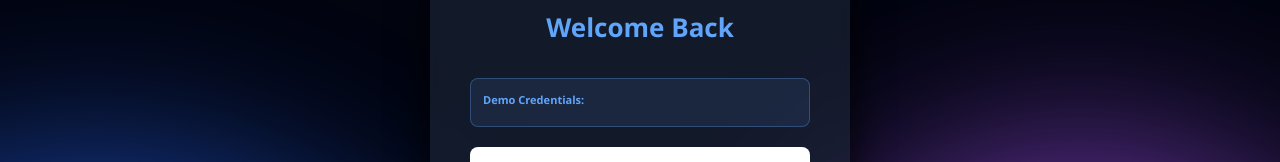
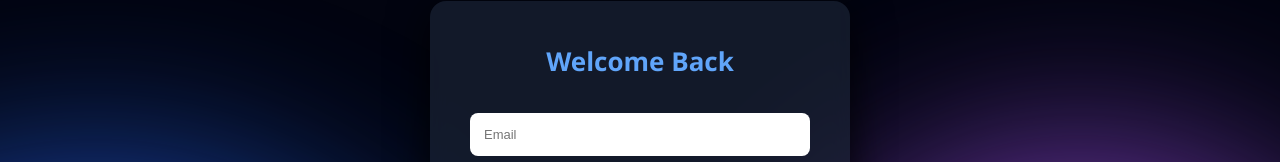
Before and after one commit to MitzMarqz/intranet-live, a React (Vite) app: page /login in a window 1280 px wide. Shown: the part 135-297 px from the top of the page. Built offline with nearby package versions, Linux system fonts and the light colour scheme.

Commit message:
removed creds

```diff
--- a/src/pages/Login.jsx
+++ b/src/pages/Login.jsx
@@ -167,21 +167,6 @@ export default function Login() {
           }}>
             <h2 style={{ color: '#60a5fa', marginBottom: '30px', fontSize: '2rem' }}>Welcome Back</h2>
 
-            {/* Demo Credentials Banner */}
-            <div style={{
-              background: 'rgba(96, 165, 250, 0.1)',
-              border: '1px solid rgba(96, 165, 250, 0.3)',
-              borderRadius: '8px',
-              padding: '12px',
-              marginBottom: '20px',
-              textAlign: 'left',
-              fontSize: '0.85rem'
-            }}>
-              <div style={{ fontWeight: 'bold', color: '#60a5fa', marginBottom: '5px' }}>Demo Credentials:</div>
-              <div style={{ color: '#cbd5e1' }}>
-
-              </div>
-            </div>
 
             <input
               type="email"
```
